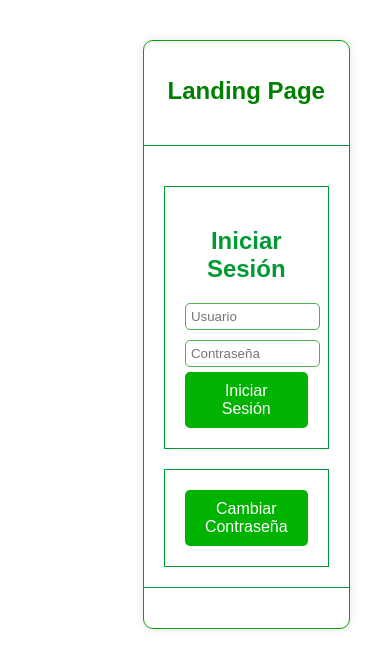
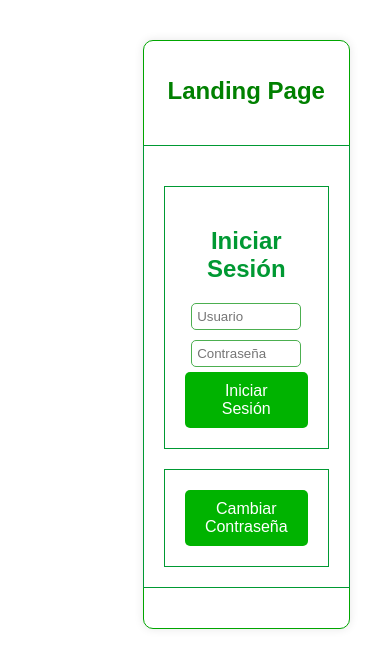
Before and after one commit to alexismichia/front-ramiro, a React (Create React App) app: page / in a window 390 px wide. Shown: the top 668 px of the page. Built offline with nearby package versions, Linux system fonts and the light colour scheme.

Commit message:
Update landing.css

```diff
--- a/src/componentes/Landingpage/landing.css
+++ b/src/componentes/Landingpage/landing.css
@@ -62,3 +62,11 @@
 .error-message {
     color: #ff0000; /* Color rojo para mensajes de error */
 }
+
+/* Estilo adicional para dispositivos móviles (menos de 600px de ancho) */
+@media (max-width: 600px) {
+    /* Hace que los campos de entrada sean más anchos en dispositivos móviles */
+    input {
+        width: 80%;
+    }
+}
```
Lines whose indentation alone changed are shown as unchanged.
